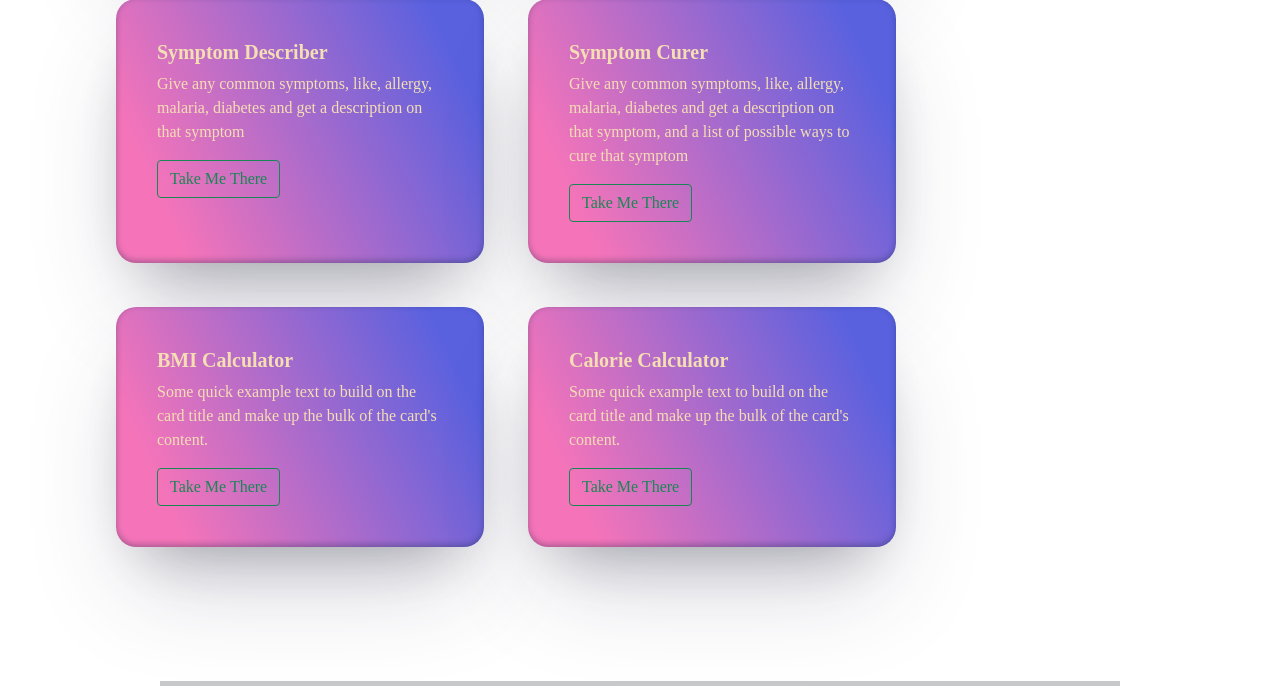
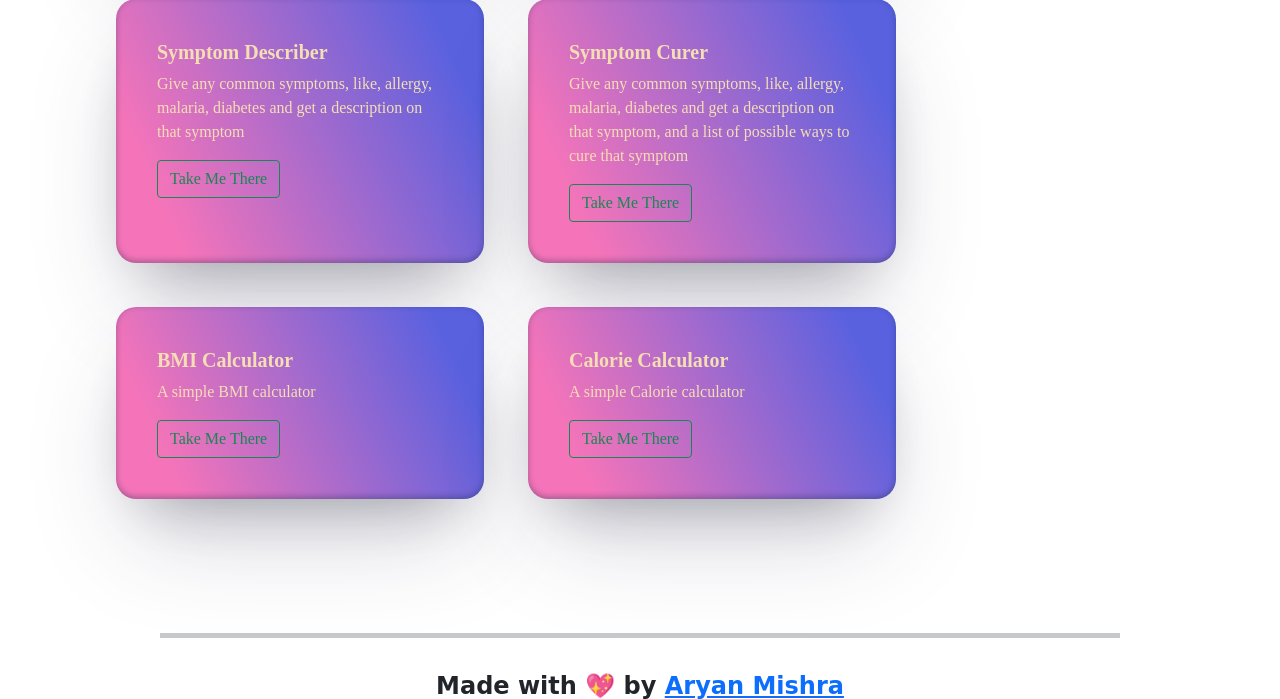
Before and after one commit to ahmishra/Wellbeing, a Flask app: page / in a window 1280 px wide. Shown: the part 1920-2619 px from the top of the page. Run offline with Flask 2, Linux system fonts and the light colour scheme; parts of the project's set-up code (start-up, migrations or seed data) failed here and were passed over; some libraries are stand-ins or nearby versions; some web fonts are replaced.

Commit message:
Simple changes

```diff
--- a/templates/index.html
+++ b/templates/index.html
@@ -110,12 +110,12 @@ Wellbeing | We got you covered
                         </div>
                     </div>
 
-                    <!-- BMI -->
+                    <!-- Calculators -->
                     <div class="card style-card" data-tilt data-tilt-scale="1.1" data-tilt-glare data-tilt-max-glare="0.8">
                         <div class="card-body">
                             <h5 class="card-title" style="font-weight: bolder;">BMI Calculator</h5>
                             <p class="card-text" style="font-weight: lighter;">
-                                Some quick example text to build on the card title and make up the bulk of the card's content.
+                                A simple BMI calculator
                             </p>
                             <a href="#" class="btn btn-outline-success">Take Me There</a>
                         </div>
@@ -126,7 +126,7 @@ Wellbeing | We got you covered
                         <div class="card-body">
                             <h5 class="card-title" style="font-weight: bolder;">Calorie Calculator</h5>
                             <p class="card-text" style="font-weight: lighter;">
-                                Some quick example text to build on the card title and make up the bulk of the card's content.
+                                A simple Calorie calculator
                             </p>
                             <a href="#" class="btn btn-outline-success">Take Me There</a>
                         </div>
```
